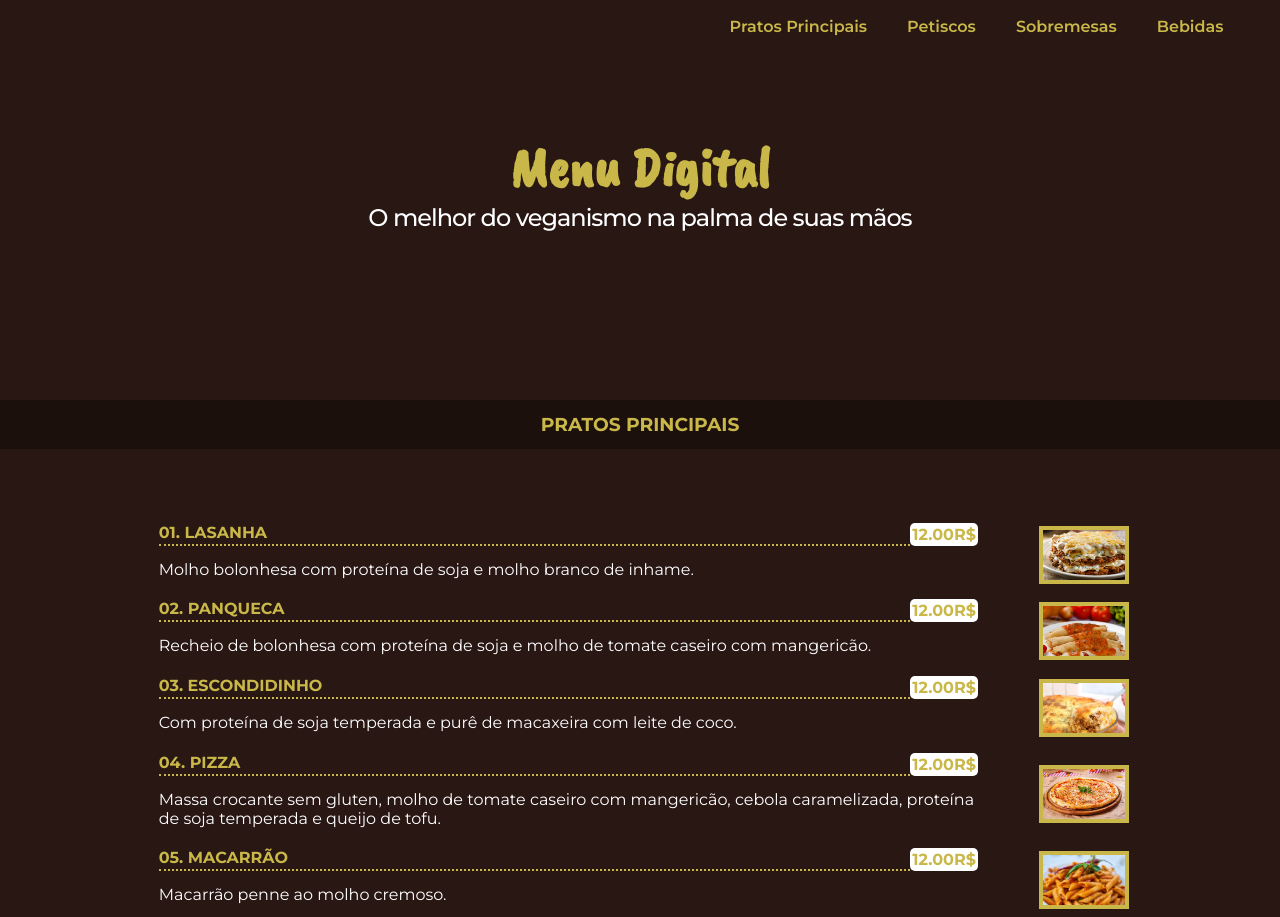
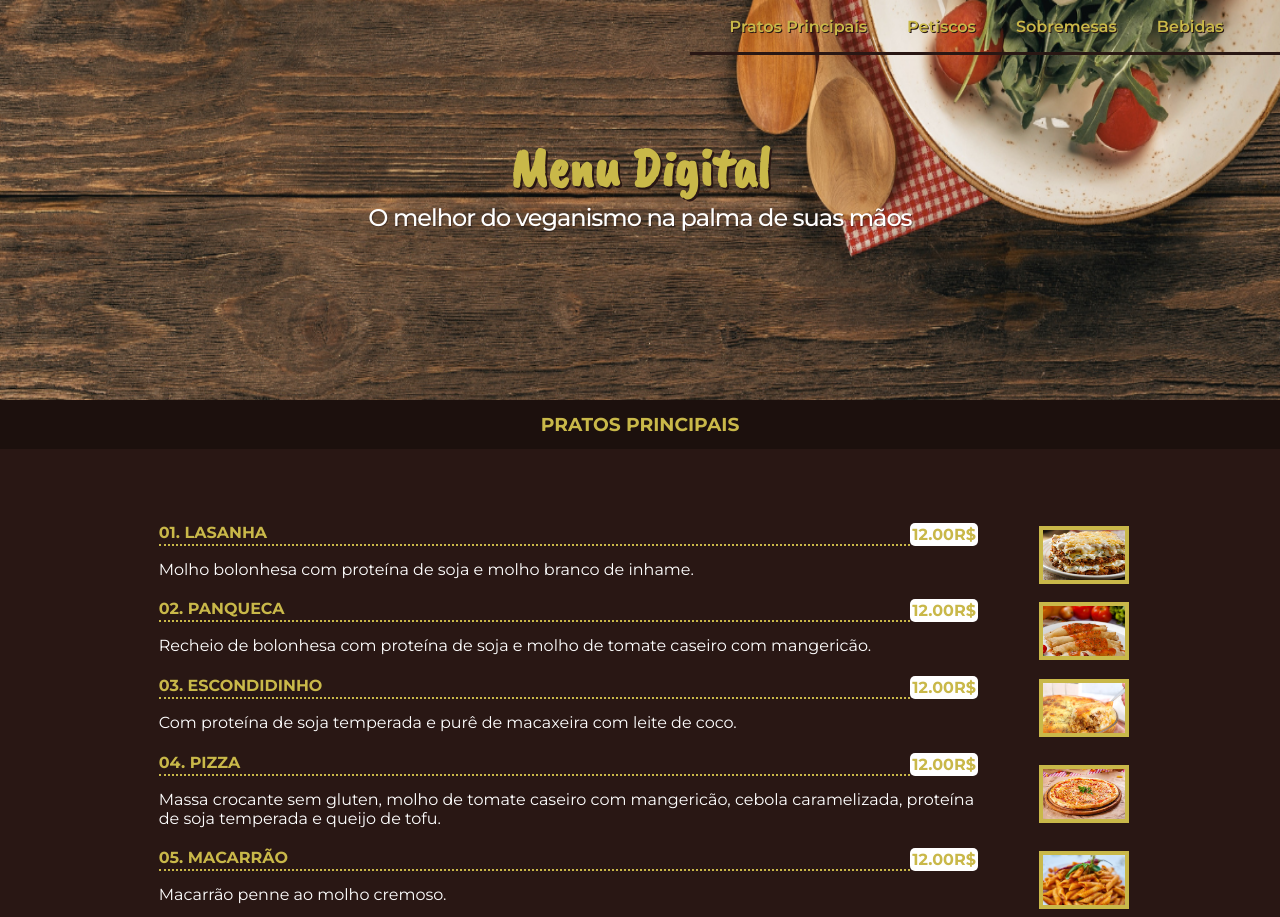
Before and after one commit to marysclair/Menu-digital, a website: page index.html in a window 1280 px wide. Shown: the top 917 px of the page. Drawn offline with nearby package versions, Linux system fonts and the light colour scheme.

Commit message:
Update style.css

```diff
--- a/style.css
+++ b/style.css
@@ -12,7 +12,7 @@ body {
 }
 #cabecalho {
   min-height: 50%;
-  background-image: url(./imagens/header-fundo.png);
+  background-image: url(header-fundo.png);
   background-size: 100% 100%;
   background-repeat: no-repeat;
 }
```
